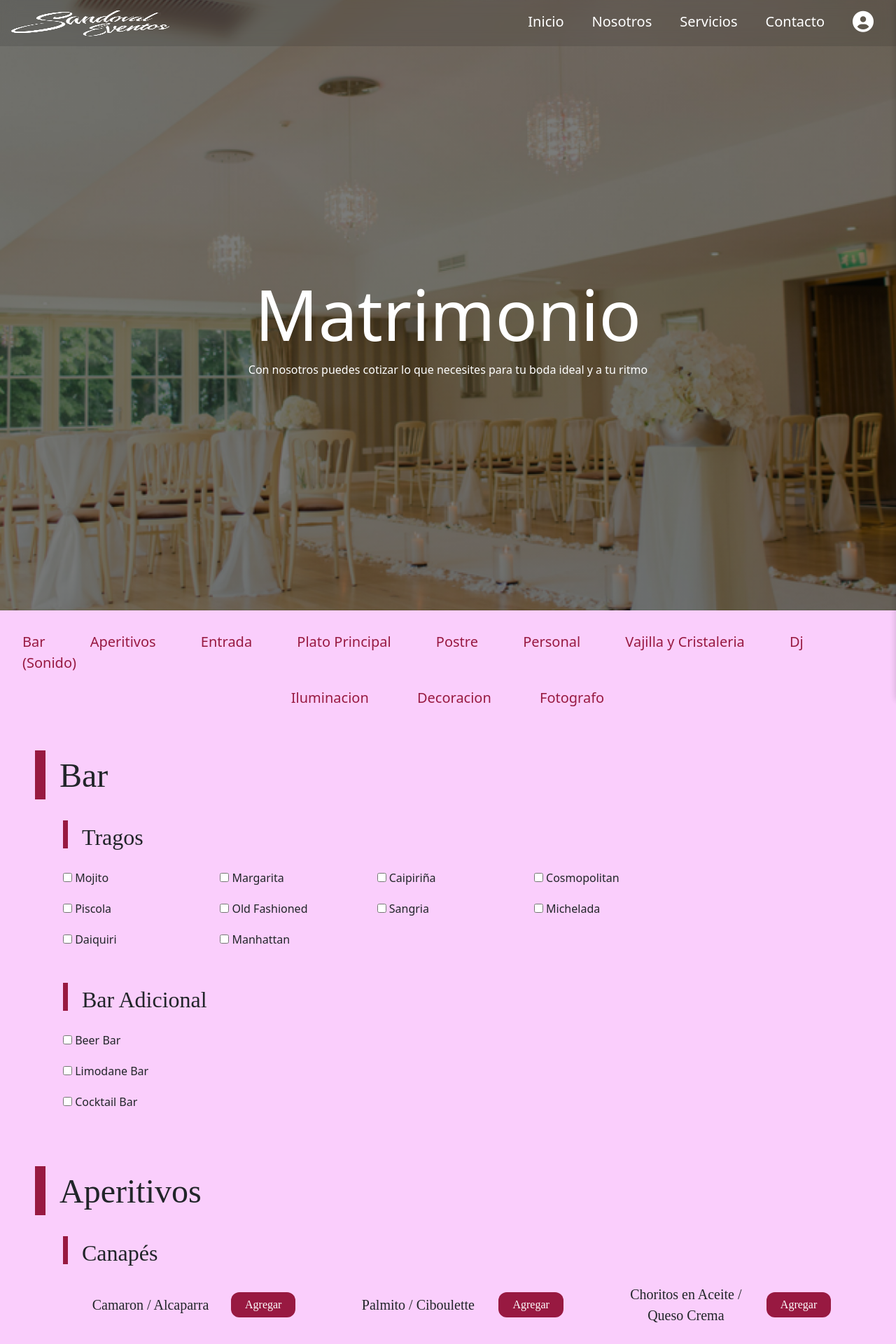
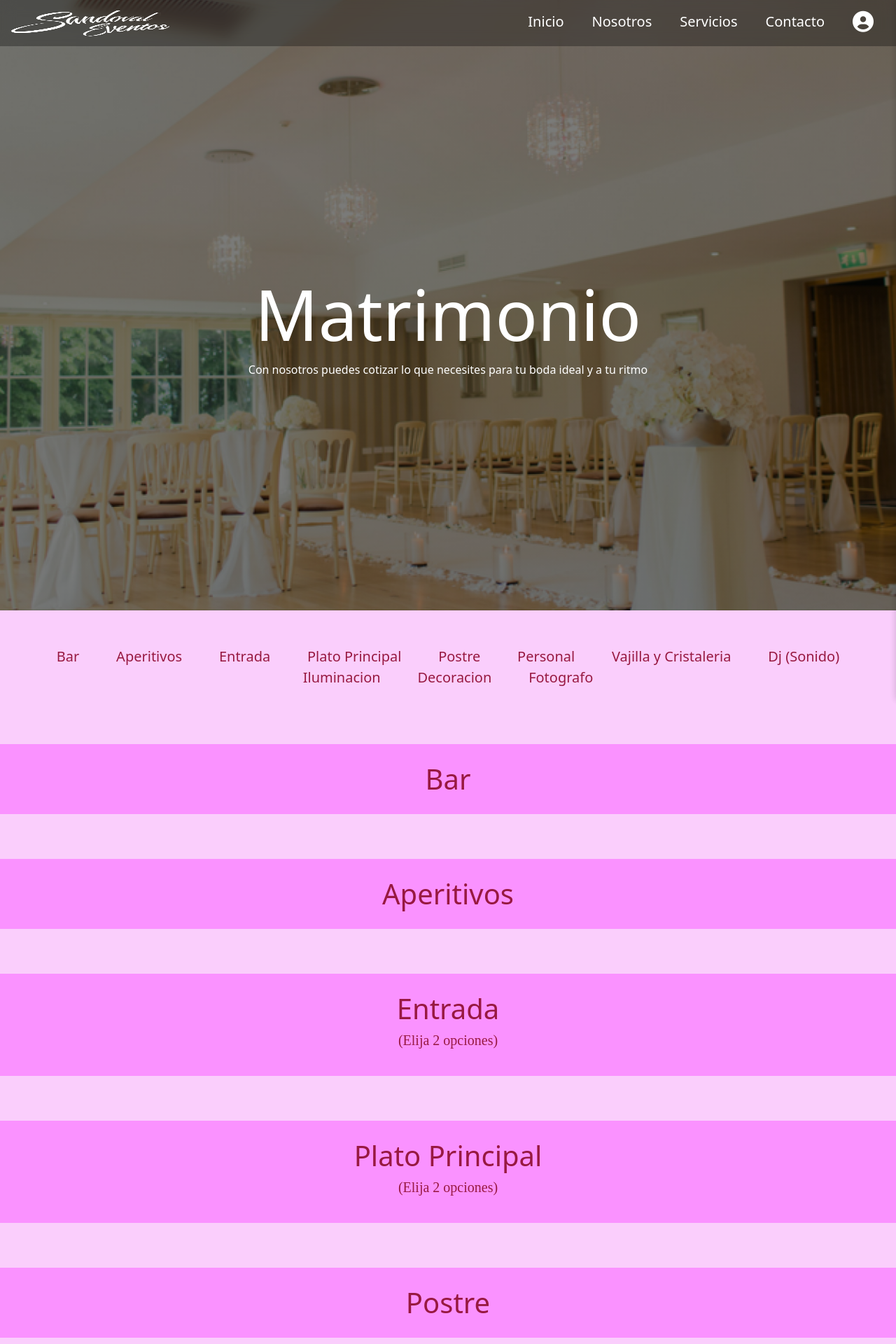
Before and after one commit to Felipedomazos/ProyectoPortafolio, a Django app: page /matrimonio/ in a window 1280 px wide. Shown: the top 1920 px of the page at 70% size. Run offline with Django 4.2, Linux system fonts and the light colour scheme.

Commit message:
Agregado de toggle btn y Selects en matrimonio

```diff
--- a/SandovalEventos/WebSE/static/css/inicio.css
+++ b/SandovalEventos/WebSE/static/css/inicio.css
@@ -1,5 +1,5 @@
 html, body {
-  min-width: 700px;
+  min-width: 715px;
 }
 .txt-blanco {
   color: rgb(0, 0, 0);
@@ -80,6 +80,24 @@ input::-webkit-inner-spin-button {
   right: 0;
   z-index: 9999;
 }
+.navbar-collapse.collapse {
+  display: none !important;
+}
+.navbar-collapse.show {
+  display: flex !important;
+}
+.navbar-toggler {
+  border: none;
+  background-color: transparent;
+  outline: none;
+  cursor: pointer;
+}
+.navbar-toggler-icon {
+  color: white;
+  margin: 4px;
+  transition: background-color 0.3s;
+}
+
 
 
 
--- a/SandovalEventos/WebSE/static/css/matrimonio.css
+++ b/SandovalEventos/WebSE/static/css/matrimonio.css
@@ -14,7 +14,7 @@
 
 .parallax-matrimonio {
   background-image: linear-gradient(rgba(0, 0, 0, 0.5), rgba(0, 0, 0, 0.5)), url("../img/fondo-boda.png");
-  min-height: 550px;
+  min-height: 700px;
   min-width: 700px;
   background-attachment: fixed;
   background-position: center;
@@ -33,12 +33,15 @@
 }
 
 ul.opcMatri {
-  margin-top: 30px;
+  margin-top: 4%;
+  padding: 0 32px 0 32px;
 }
 
 ul.opcMatri li {
   display: inline;
-  padding-right: 60px;
+  margin-bottom: 15px;
+  padding-left: 2%;
+  padding-right: 2%;
 }
 
 ul.opcMatri li a {
@@ -79,7 +82,9 @@ ul.opcMatri-2 li a {
   vertical-align: center;
 }
 .subChico {
-  margin-top: 30px;
+  text-align: center;
+  font-size: 20px;
+  font-family: 'Times New Roman';
 }
 .titulosMatri {
   border-left: 15px solid #981941;
@@ -241,3 +246,55 @@ ul.opcMatri-2 li a {
 .modal-content-agregar label {
   margin-bottom: 1%;
 }
+
+.accordion {
+  background-color: rgb(250, 146, 255);
+  color: #981941;
+  cursor: pointer;
+  margin-top: 5%;
+  padding: 20px;
+  width: 100%;
+  border: none;
+  text-align: center;
+  outline: none;
+  font-size: 40px;
+  transition: 0.4s;
+}
+
+
+.accordionMini {
+  display: block;
+  background-color: rgb(250, 146, 255);
+  color: #981941;
+  cursor: pointer;
+  margin-left: 1%;
+  margin-top: 2%;
+  padding: 10px;
+  width: 20%;
+  border: none;
+  text-align: center;
+  outline: none;
+  font-size: 30px;
+  transition: 0.4s;
+  border-radius: 20px;
+}
+
+
+.active, .accordion:hover {
+  background-color: #981941;
+  color: white;
+}
+
+
+.active, .accordionMini:hover {
+  background-color: #981941;
+  color: white;
+}
+
+
+.panel {
+  padding: 0 18px;
+  display: none;
+  background-color: rgb(250, 206, 252);;
+  overflow: hidden;
+}
--- /dev/null
+++ b/SandovalEventos/WebSE/static/js/acordion.js
@@ -0,0 +1,32 @@
+var acc = document.getElementsByClassName("accordion");
+var i;
+
+
+for (i = 0; i < acc.length; i++) {
+  acc[i].addEventListener("click", function() {
+    this.classList.toggle("active");
+    var panel = this.nextElementSibling;
+    if (panel.style.display === "block") {
+      panel.style.display = "none";
+    } else {
+      panel.style.display = "block";
+    }
+  });
+}
+
+
+var accM = document.getElementsByClassName("accordionMini");
+var iM;
+
+
+for (iM = 0; iM < accM.length; iM++) {
+  accM[iM].addEventListener("click", function() {
+    this.classList.toggle("active");
+    var panel = this.nextElementSibling;
+    if (panel.style.display === "block") {
+      panel.style.display = "none";
+    } else {
+      panel.style.display = "block";
+    }
+  });
+}
--- a/SandovalEventos/WebSE/static/js/header.js
+++ b/SandovalEventos/WebSE/static/js/header.js
@@ -15,3 +15,9 @@
 
 
 var modal = document.getElementById('id01');
+
+
+function toggleMenu() {
+    var navbarOptions = document.getElementById("navbarOptions");
+    navbarOptions.classList.toggle("show");
+}
--- a/SandovalEventos/WebSE/templates/Matrimonio.html
+++ b/SandovalEventos/WebSE/templates/Matrimonio.html
@@ -11,7 +11,6 @@
     <link rel="stylesheet" href="{% static '/css/inicio.css' %}">
     <link rel="stylesheet" href="{% static '/css/matrimonio.css' %}">
     <link rel="stylesheet" href="{% static '/css/login.css' %}">
-    <link rel="stylesheet" href="{% static '/css/collage.css' %}">
     <link rel="stylesheet" href="https://cdnjs.cloudflare.com/ajax/libs/font-awesome/6.4.0/css/all.min.css">
     <link href="https://cdn.jsdelivr.net/npm/bootstrap@5.2.3/dist/css/bootstrap.min.css" rel="stylesheet"
         integrity="sha384-rbsA2VBKQhggwzxH7pPCaAqO46MgnOM80zW1RWuH61DGLwZJEdK2Kadq2F9CUG65" crossorigin="anonymous">
@@ -21,15 +20,19 @@
 
     <!--NavBar-->
     <div class="parallax-matrimonio">
-        <nav class="navbar navbar-expand-lg fixed-top navbar-light"
-            style="background: rgba(0, 0, 0, .1); backdrop-filter: blur(10px); margin: auto;">
+        <nav class="navbar navbar-dark navbar-expand-md fixed-top"
+            style="background: rgba(0, 0, 0, .3); backdrop-filter: blur(10px);">
             <div class="container-fluid">
                 <a class="navbar-brand">
                     {% load static %}
                     <img src="{% static '/img/SandovalEventosLetras.png'%}" alt="" width="230" height="40"
                         class="d-inline-blockalign-text-top">
                 </a>
-                <ul class="nav navbar-nav justify-content-end">
+                <button class="navbar-toggler" type="button" onclick="toggleMenu()">
+                    <span class="navbar-toggler-icon"></span>
+                </button>
+                <div id="navbarOptions" class="collapse navbar-collapse justify-content-end">
+                    <ul class="nav navbar-nav">
                         <li>
                             <a href="{% url 'Inicio' %}">Inicio</a>
                         </li>
@@ -47,7 +50,7 @@
                                 <i class="fa-solid fa-circle-user" style="font-size: 30px;"></i>
                             </a>
                             <div class="sidebar">
-                            <a onclick="document.getElementById('id01').style.display='block'" href="#">Iniciar
+                                <a onclick="document.getElementById('id01').style.display='block'">Iniciar
                                     Sesion/Registrarse</a>
                                 <a href="#">Mis Cotizaciones</a>
                                 <a href="#">Cambiar Contraseña</a>
@@ -55,6 +58,7 @@
                             </div>
                         </li>
                     </ul>
+                </div>
             </div>
         </nav>
 
@@ -137,6 +141,7 @@
         <i class="fa-solid fa-circle-up" style="font-size: 25px;"></i>
     </a>
 
+    <div style="text-align: center;">
         <ul class="opcMatri">
             <li>
                 <a href="#Bar">Bar</a>
@@ -162,7 +167,6 @@
             <li>
                 <a href="#Sonido">Dj (Sonido)</a>
             </li>
-        <ul class="opcMatri-2">
             <li>
                 <a href="#Iluminacion">Iluminacion</a>
             </li>
@@ -173,20 +177,14 @@
                 <a href="#Fotografo">Fotografo</a>
             </li>
         </ul>
-    </ul>
+    </div>
+
 
     <!--Bar-->
-    <div class="titulosMatri">
-        <font face="times new roman" SIZE=8>
-            <p id="Bar">Bar</p>
-        </font>
-    </div>
-    <div class="subt">
-        <font face="times new roman" SIZE=6>
-            <p>Tragos</p>
-        </font>
-    </div>
-
+    <button id="Bar" class="accordion">Bar</button>
+    <div class="panel">
+        <button class="accordionMini">Tragos</button>
+        <div class="panel">
             <div class="opcBar">
                 <div class="opcTragos">
                     <label><input type="checkbox" name="mojito" value="mojito"> Mojito</label>
@@ -201,27 +199,33 @@
                     <label><input type="checkbox" name="manhattan" value="manhattan"> Manhattan</label>
                 </div>
             </div>
-
-    <div class="subt">
-        <font face="times new roman" SIZE=6>
-            <p>Bar Adicional</p>
-        </font>
         </div>
-
-    <div class="opcBar">
-        <div class="opcBarAdd">
-            <label><input type="checkbox" name="beerbar" value="beerbar"> Beer Bar</label>
-            <label><input type="checkbox" name="limonadebar" value="limonadebar"> Limodane Bar</label>
-            <label><input type="checkbox" name="cocktailbar" value="cocktailbar"> Cocktail Bar</label>
+        <button class="accordionMini">Bar Adicional</button>
+        <div class="panel">
+            <div class="aperitivos">
+                <div class="opcAprtvs">
+                    <div class="opcLabel">
+                        <p>Beer Bar</p>
+                        <button class="btnAgregar" data-bs-toggle="modal" data-bs-target="#mymodal"
+                            data-bs-heading="Beer Bar">Agregar</button>
+                    </div>
+                    <div class="opcLabel">
+                        <p>Limonade Bar</p>
+                        <button class="btnAgregar" data-bs-toggle="modal" data-bs-target="#mymodal"
+                            data-bs-heading="Limonade Bar">Agregar</button>
+                    </div>
+                    <div class="opcLabel">
+                        <p>Cocktail Bar</p>
+                        <button class="btnAgregar" data-bs-toggle="modal" data-bs-target="#mymodal"
+                            data-bs-heading="Cocktail Bar">Agregar</button>
+                    </div>
+                </div>
+            </div>
         </div>
     </div>
 
-    <div class="titulosMatri">
-        <font face="times new roman" SIZE=8>
-            <p id="Aperitivos">Aperitivos</p>
-        </font>
-    </div>
-
+    <button id="Aperitivos" class="accordion">Aperitivos</button>
+    <div class="panel">
         <div class="subt">
             <font face="times new roman" SIZE=6>
                 <p>Canapés</p>
@@ -340,16 +344,10 @@
                 </div>
             </div>
         </div>
-
-    <div class="titulosMatri">
-        <font face="times new roman" SIZE=8>
-            <p id="Entrada">Entrada</p>
-        </font>
-        <font face="times new roman" SIZE=4>
-            <p class="subChico">(Elija 2 opciones)</p>
-        </font>
     </div>
 
+    <button class="accordion">Entrada<p class="subChico">(Elija 2 opciones)</p></button>
+    <div class="panel">
         <div class="aperitivos">
             <div class="opcAprtvs">
                 <div class="opcLabel">
@@ -361,7 +359,8 @@
                 <div class="opcLabel">
                     <label class="radioLabel" for="radioGazpacho">
                         <p>Gazpacho de beterraga y verduras</p>
-                    <input type="radio" name="aperitivo" value="gazpacho-de-beterraga-y-verduras" id="radioGazpacho">
+                        <input type="radio" name="aperitivo" value="gazpacho-de-beterraga-y-verduras"
+                            id="radioGazpacho">
                     </label>
                 </div>
                 <div class="opcLabel">
@@ -378,16 +377,11 @@
                 </div>
             </div>
         </div>
-
-    <div class="titulosMatri">
-        <font face="times new roman" SIZE=8>
-            <p id="PlatoPrincipal">Plato Principal</p>
-        </font>
-        <font face="times new roman" SIZE=4>
-            <p class="subChico">(Elija 2 opciones)</p>
-        </font>
     </div>
 
+
+    <button class="accordion">Plato Principal<p class="subChico">(Elija 2 opciones)</p></button>
+    <div class="panel">
         <div class="aperitivos">
             <div class="opcAprtvs">
                 <div class="opcLabel">
@@ -410,46 +404,35 @@
                 </div>
             </div>
         </div>
-
-    <div class="titulosMatri">
-        <font face="times new roman" SIZE=8>
-            <p id="Postre">Postre</p>
-        </font>
-    </div>
-    <div class="titulosMatri">
-        <font face="times new roman" SIZE=8>
-            <p id="Personal">Personal</p>
-        </font>
     </div>
 
-    <div class="titulosMatri">
-        <font face="times new roman" SIZE=8>
-            <p id="VyC">Vajilla y Cristaleria</p>
-        </font>
+    <button class="accordion">Postre</button>
+    <div class="panel">
+
     </div>
 
-    <div class="titulosMatri">
-        <font face="times new roman" SIZE=8>
-            <p id="Sonido">Dj (Sonido)</p>
-        </font>
+    <button class="accordion">Personal</button>
+    <div class="panel">
     </div>
 
-    <div class="titulosMatri">
-        <font face="times new roman" SIZE=8>
-            <p id="Iluminacion">Iluminacion</p>
-        </font>
+    <button class="accordion">Vajilla y Cristaleria</button>
+    <div class="panel">
     </div>
 
-    <div class="titulosMatri">
-        <font face="times new roman" SIZE=8>
-            <p id="Decoracion">Decoracion</p>
-        </font>
+    <button class="accordion">Dj (Sonido)</button>
+    <div class="panel">
     </div>
 
-    <div class="titulosMatri">
-        <font face="times new roman" SIZE=8>
-            <p id="Fotografo">Fotografo</p>
-        </font>
+    <button class="accordion">Iluminación</button>
+    <div class="panel">
+    </div>
+
+    <button class="accordion">Decoración</button>
+    <div class="panel">
+    </div>
+
+    <button class="accordion">Fotografo</button>
+    <div class="panel">
     </div>
 
 
@@ -473,6 +456,7 @@
     <script src="{% static '/js/calcularValorProducto.js'%}"></script>
     <script src="{% static '/js/modalAgregar.js'%}"></script>
     <script src="{% static '/js/header.js'%}"></script>
+    <script src="{% static '/js/acordion.js'%}"></script>
     <script src="https://cdn.jsdelivr.net/npm/bootstrap@5.2.3/dist/js/bootstrap.bundle.min.js"
         integrity="sha384-kenU1KFdBIe4zVF0s0G1M5b4hcpxyD9F7jL+jjXkk+Q2h455rYXK/7HAuoJl+0I4"
         crossorigin="anonymous"></script>
```
Also changed, not shown: SandovalEventos/WebSE/templates/Celebracion.html (+13 -10 lines), SandovalEventos/WebSE/templates/Inicio.html (+11 -4 lines). Lines whose indentation alone changed are shown as unchanged.
